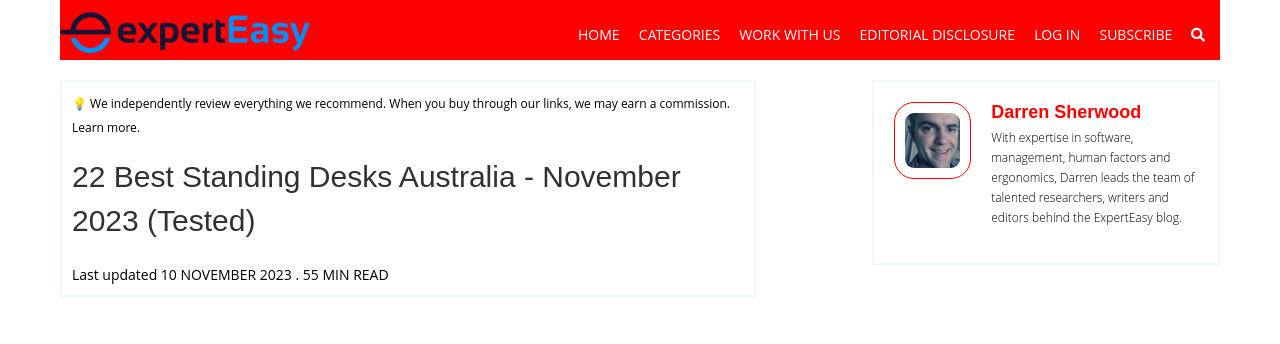
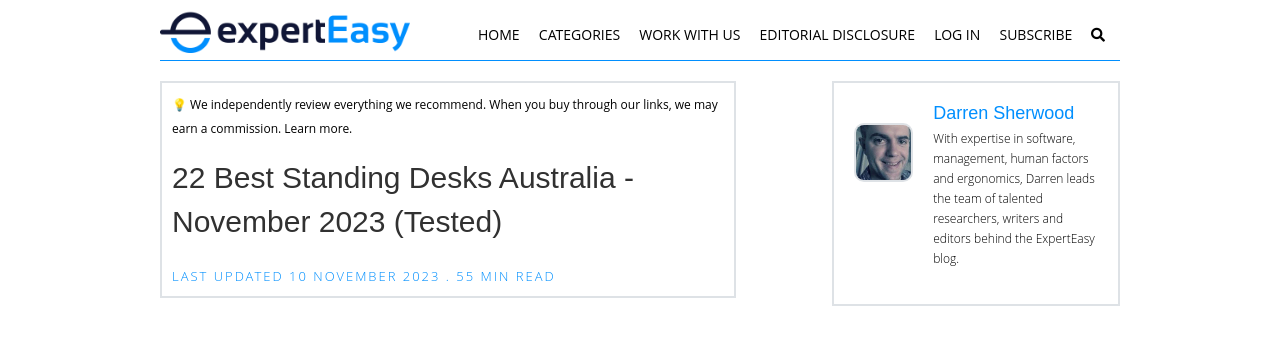
Before and after one commit to almumeetu/expertEasy-darren-Sherwood, a plain HTML site: page index.html in a window 1280 px wide. Drawn offline with Linux system fonts and the light colour scheme.

Commit message:
working on default.css

```diff
--- a/css/default.css
+++ b/css/default.css
@@ -1,6 +1,6 @@
 /* 1. Theme default css */
 .container{
-	max-width: 1190px;
+	max-width: 990px;
 	padding-left: 15px;
 	padding-right: 15px;
 	margin: 0 auto;
@@ -39,17 +39,23 @@
 .w-10{
 	width: 10%;
 }
-.w-10{
-	width: 10%;
+.w-15{
+	width: 15%;
 }
-.w-10{
-	width: 10%;
+.w-25{
+	width: 25%;
 }
 .w-20{
 	width: 20%;
 }
 .w-30{
 	width: 30%;
+}
+.w-35{
+	width: 35%;
+}
+.w-40{
+	width: 40%;
 }
 .w-40{
 	width: 40%;
@@ -59,6 +65,12 @@
 }
 .w-60{
 	width: 60%;
+}
+.w-60{
+	width: 60%;
+}
+.w-70{
+	width: 70%;
 }
 .w-70{
 	width: 70%;
--- a/css/style.css
+++ b/css/style.css
@@ -20,6 +20,7 @@
 	padding: 10px 0;
 	align-items: center;
 	justify-content: center;
+	border-bottom: 1px solid #018FFE;
 }
 
 .logo {}
@@ -42,11 +43,11 @@
 	text-decoration: none;
 	list-style: none;
 	font-size: 14px;
-	color: #fff;
+	color: #000000;
 	transition: .3s;
 }
 .main-menu nav ul li:hover a {
-	color: #000000;
+	color: #018FFE;
 }
 
 /* Blog CSS Start Here */
@@ -66,9 +67,8 @@
 	padding: 10px;
 }
 .admin-img img{
-	padding: 10px;
-	border-radius: 20px;
-	border: 1px solid red;
+	border-radius: 10px;
+	border: 2px solid #DEE2E6;
 }
 .admin-author{
 	padding: 10px;
@@ -81,22 +81,24 @@
 }
 .admin-name h3 {
 	font-size: 18px;
-	font-weight: bold;
-	color: red;
+	font-weight: 500;
+	color: #018FFE;
 	margin-bottom: 5px;
 }
 .header-top-area {
-	background: red;
 	padding-bottom: 50px;
 }
 .blog-right span{
-	font-size: 14px;
+	font-size: 13px;
+	color: #018FFE;
+	letter-spacing: 2px;
+	font-weight: 300;
 }
 .blog-left.w-30.f-right {
-	border: 2px solid aliceblue;
+	border: 2px solid #DEE2E6;
 	padding: 10px;
 }
 .blog-right.w-60.f-left {
-	border: 2px solid aliceblue;
+	border: 2px solid #DEE2E6;
 	padding: 10px;
 }
--- a/index.html
+++ b/index.html
@@ -58,7 +58,7 @@
             <div class="blog-content w-100 ">
                 <div class="blog-left w-30 f-right">
                     <div class="admin-content">
-                        <div class="admin-img f-left w-30">
+                        <div class="admin-img f-left w-30 mt-20">
                             <img class="w-100" src="./img/admin/darren-2.jpg">
                         </div>
                         <div class="admin-author f-right w-70">
@@ -75,7 +75,7 @@
                         a
                         commission. Learn more.</p>
                         <h2 class="mb-20">22 Best Standing Desks Australia - November 2023 (Tested)</h2>
-                        <span>Last updated 10 NOVEMBER 2023 . 55 MIN READ</span>
+                        <span>LAST UPDATED 10 NOVEMBER 2023 . 55 MIN READ</span>
 
                 </div>
             </div>
```
